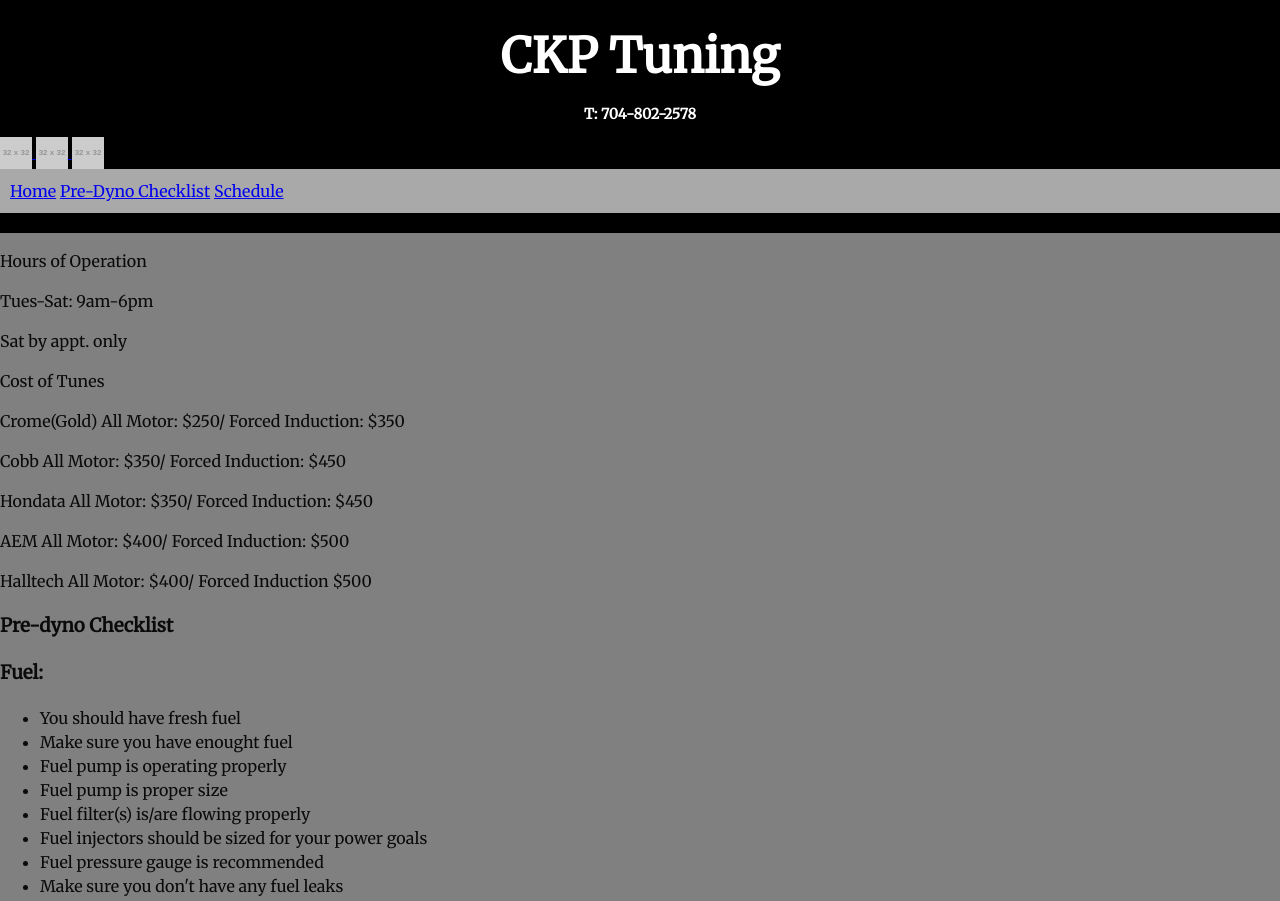
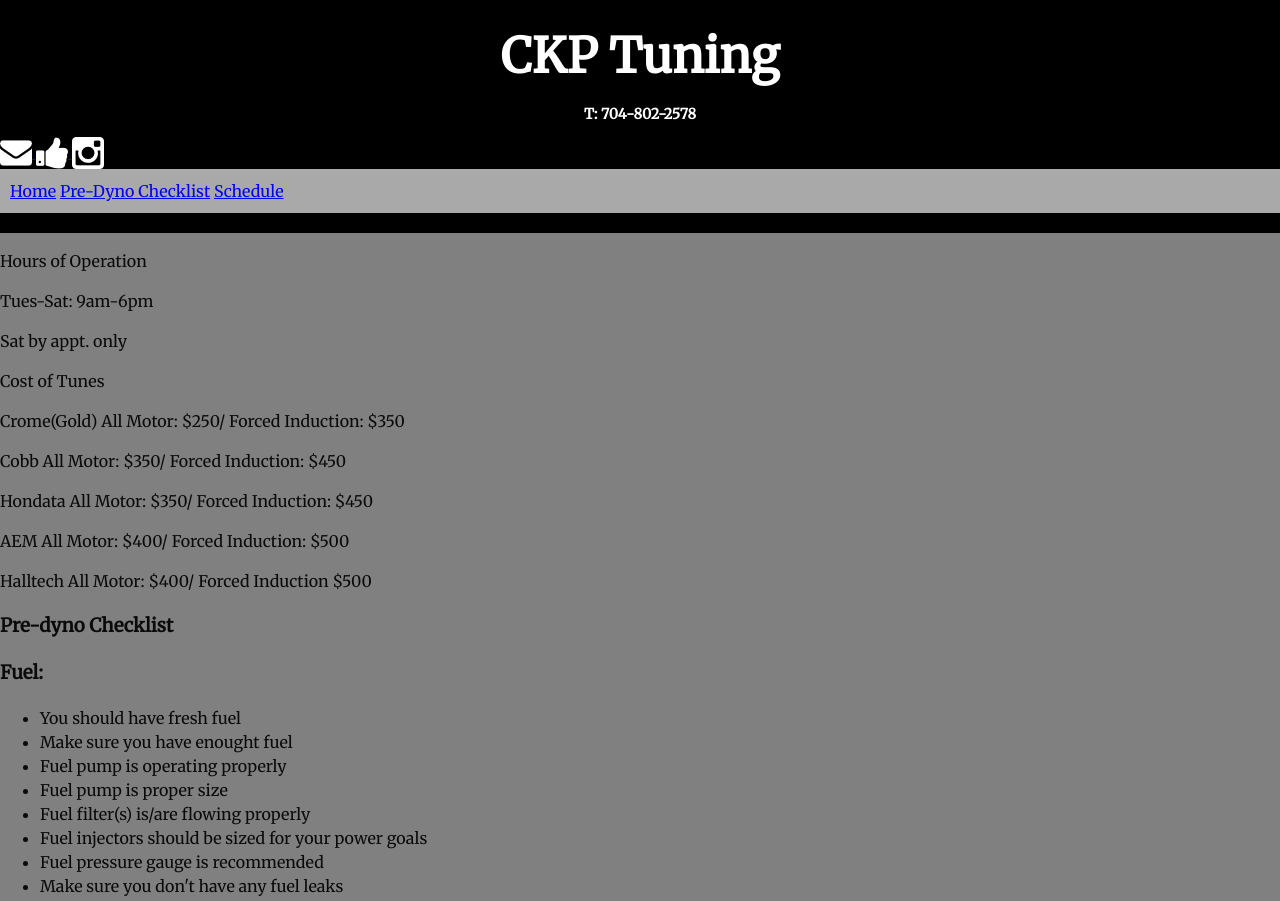
Before and after one commit to KingPra/ckpTuning, a plain HTML site: page index.html in a window 1280 px wide. Shown: the top 901 px of the page. Drawn offline with nearby package versions, Linux system fonts and the light colour scheme; placeholder pictures from the web are drawn by us.

Commit message:
social media icons

```diff
--- a/index.html
+++ b/index.html
@@ -17,9 +17,9 @@
                 <h2>T: 704-802-2578</h2>
             </div>
 
-            <a href="#"><img src="http://placehold.it/32x32" alt="logo"> </a>
-            <a href="#"><img src="http://placehold.it/32x32" alt="logo"> </a>
-            <a href="#"><img src="http://placehold.it/32x32" alt="logo"> </a>
+            <a href="#"><img src="../images/001-note.png" alt="logo"> </a>
+            <a href="#"><img src="../images/002-thumb.png" alt="logo"> </a>
+            <a href="#"><img src="../images/003-social-media.png" alt="logo"> </a>
             <nav>
                 <a href="#">Home</a>
                 <a href="#">Pre-Dyno Checklist</a>
```
Also changed, not shown: public/index.html (+3 -3 lines), favicon.ico (added), images/001-note.png (added), images/002-thumb.png (added), images/003-social-media.png (added), images/004-signs.png (added), public/envelope.png (added), public/images/001-note.png (added), public/images/002-thumb.png (added), public/images/003-social-media.png (added), public/images/004-signs.png (added), 1 other file.
